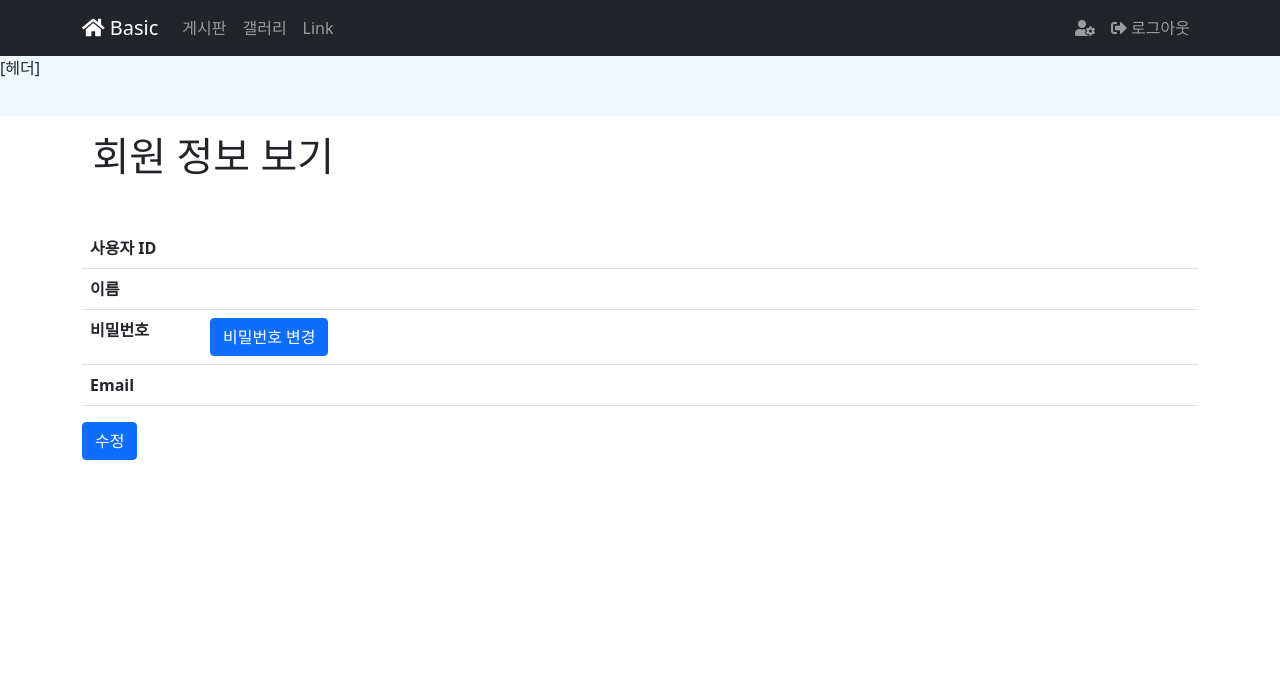
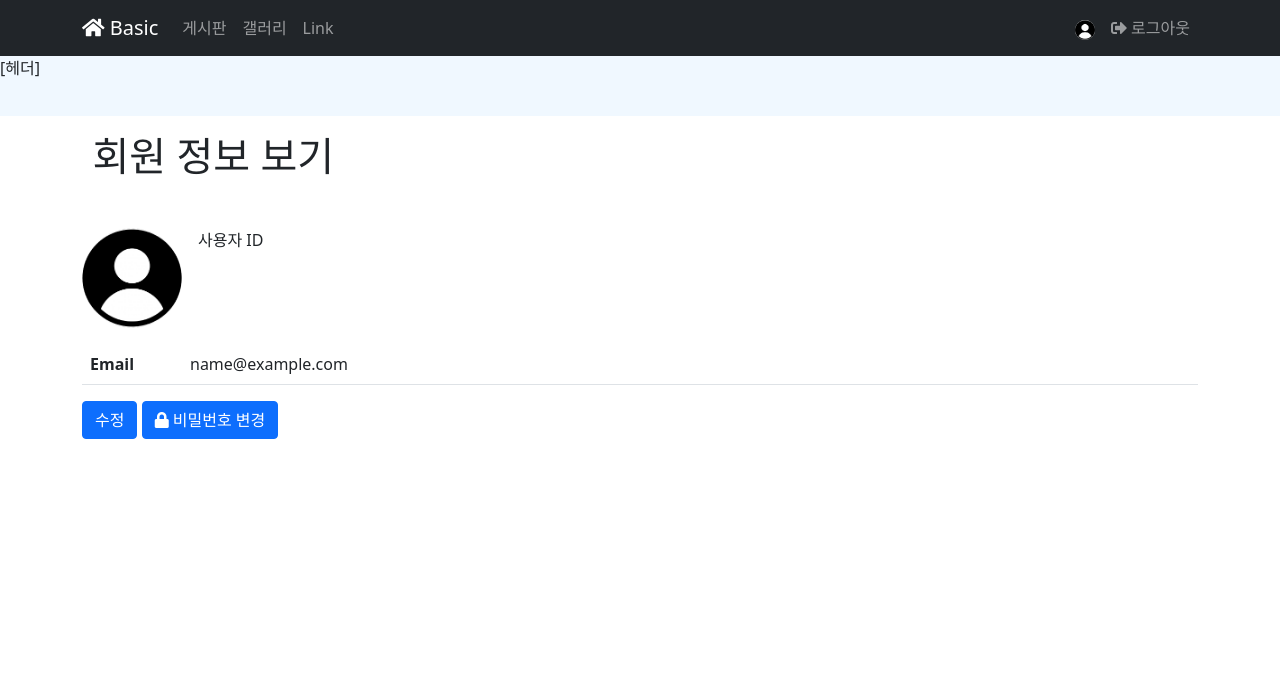
Before and after one commit to ksdiode/django_blog, a Django app: page /accounts/profile/ in a window 1280 px wide. Shown: the top 692 px of the page. Run offline with Django 4.2, Linux system fonts and the light colour scheme; the visitor is signed in with stand-in values (Sample User, id 1); data comes from the database, SQL or seed files in the repository; some libraries are stand-ins or nearby versions.

Commit message:
Django 스타트 템플릿

```diff
--- a/accounts/models.py
+++ b/accounts/models.py
@@ -1,5 +1,7 @@
 from django.db import models
 from django.contrib.auth.models import (BaseUserManager, AbstractBaseUser)
+from imagekit.models import ProcessedImageField
+from imagekit.processors import ResizeToFill
 
 class UserManager(BaseUserManager):
   def create_user(self, user_id, name, email, password=None):
@@ -40,6 +42,12 @@ class User(AbstractBaseUser):
 
   is_active = models.BooleanField('활성', default=True)
   is_admin = models.BooleanField('관리자', default=False)
+  avatar = ProcessedImageField(upload_to='avatar/',
+                              processors=[ResizeToFill(100, 100)],
+                              format='JPEG',
+                              options={'quality': 70},
+                              null=True,
+                              blank=True)
 
   objects = UserManager()
 
--- /dev/null
+++ b/accounts/templates/avatar.html
@@ -0,0 +1 @@
+<img src="/media/{{avatar}}" class="rounded-circle" width="20" height="20">
--- a/accounts/templates/registration/password_change_form.html
+++ b/accounts/templates/registration/password_change_form.html
@@ -2,7 +2,7 @@
 {% load django_bootstrap5 %}
 
 {% block content %}
-  <div class="mx-auto" style="width: 600px">
+  <div class="mx-auto" style="width: 400px">
     <h1>
       <i class="fas fa-lock"></i>
       비밀번호 변경
--- a/accounts/templates/registration/profile.html
+++ b/accounts/templates/registration/profile.html
@@ -4,35 +4,33 @@
 {% block content %}
   <h1>
     <i class="fas fa-user-gear"></i>
-    회원 정보 보기
-  </h1>
+    회원 정보 보기</h1>
 
-  <table class="table mt-5">
+  <div class="d-flex mt-5">
+    <div>
+      {% if profile.avatar %}
+        <img src="/media/{{profile.avatar}}" class="rounded-circle" width="100" height="100">
+      {% else %}
+        <img src="/media/avatar/unknown.png" class="rounded-circle" width="100" height="100">
+      {% endif %}
+    </div>
+    <div class="ms-3">
+      <p>사용자 ID</p>
+      <p>{{profile.user_id}}</p>
+    </div>
+  </div>
+  <table class="table mt-3">
     <tbody>
       <tr>
-        <th style="width:120px">사용자 ID</th>
-        <td>{{profile.user_id}}</td>
-      </tr>
-      <tr>
-        <th>이름</th>
-        <td>{{profile.name}}</td>
-      </tr>
-      <tr>
-        <th>비밀번호</th>
-        <td>
-          <a href="{% url 'accounts:password_change' %}" class="btn btn-primary">
-            <i class="fa-solid fa-pen-to-square"></i>
-            비밀번호 변경</a>
-        </td>
-      </tr>
-      <tr>
-        <th>Email</th>
+        <th style="width:100px">Email</th>
         <td>{{profile.email}}</td>
       </tr>
     </tbody>
   </table>
-  <a href="{% url 'accounts:profile_edit' %}" class="btn btn-primary">
+  <a href="{% url 'profile_edit' %}" class="btn btn-primary">
     <i class="fa-solid fa-pen-to-square"></i>
     수정</a>
-
+  <a href="{% url 'password_change' %}" class="btn btn-primary">
+    <i class="fas fa-lock"></i>
+    비밀번호 변경</a>
 {% endblock %}
--- /dev/null
+++ b/accounts/templatetags/avatar.py
@@ -0,0 +1,10 @@
+from django import template
+
+register = template.Library()
+
+@register.inclusion_tag('avatar.html')
+def avatar(user):
+  avatar_img = user.avatar if user.avatar else 'avatar/unknown.png'
+  return {
+    'avatar': avatar_img
+  }
--- a/accounts/urls.py
+++ b/accounts/urls.py
@@ -3,7 +3,7 @@ from django.contrib.auth import urls as auth_urls
 from django.urls import path, include
 from .views import *
 
-app_name = 'accounts'
+# app_name = 'accounts'
 
 urlpatterns = [
   path('register/', UserCreateView.as_view(), name='register'),
--- a/accounts/views.py
+++ b/accounts/views.py
@@ -3,8 +3,9 @@ from django.views import generic
 from django.urls import reverse_lazy
 from django.contrib.auth.mixins import LoginRequiredMixin
 from django.contrib.auth.mixins import AccessMixin
+from django.contrib.auth.hashers import check_password
 # from django.views.defaults import permission_denied
-from .forms import SignupForm
+from .forms import SignupForm, ProfileForm
 from .models import User
 
 class OwnerOnlyMixin(AccessMixin):
@@ -25,7 +26,7 @@ class UserCreateView(generic.CreateView):
   form_class = SignupForm
 
   # 회원가입 성공시 이동할 url 지정
-  success_url = reverse_lazy('accounts:register_done')
+  success_url = reverse_lazy('register_done')
 
 
 class UserCreateDoneView(generic.TemplateView):
@@ -33,25 +34,38 @@ class UserCreateDoneView(generic.TemplateView):
 
 
 class UserProfileView(LoginRequiredMixin, generic.DetailView):
-  model = User
+  # model = User
   template_name = 'registration/profile.html'
+  context_object_name = 'profile'
 
   def get_object(self):
     return get_object_or_404(User, pk=self.request.user.id)
 
 
 
+
 class UserProfileUpdateView(LoginRequiredMixin, generic.UpdateView):
   model = User
-  fields = ['name', 'email']
+  # fields = ['email', 'avatar']
+  form_class = ProfileForm
   template_name = 'registration/profile_form.html'
   success_url = reverse_lazy('profile')
 
   def get_object(self):
     return get_object_or_404(User, pk=self.request.user.id)
 
+  def form_valid(self, form):
+    chk_password = form.cleaned_data['chk_password']
+    if check_password(chk_password, self.request.user.password):
+      return super().form_valid(form)
+
+    # 비밀번호 틀린 경우
+    form.add_error('chk_password', '비밀번호가 일치하지 않습니다.')
+    return self.form_invalid(form)
+
   def get_context_data(self, **kwargs):
     context = super().get_context_data(**kwargs)
     user = self.get_object()
     context['user_id'] = user.user_id
+    context['avatar'] = user.avatar
     return context
--- a/config/settings.py
+++ b/config/settings.py
@@ -31,6 +31,7 @@ ALLOWED_HOSTS = []
 # Application definition
 
 INSTALLED_APPS = [
+    "accounts",
     "django.contrib.admin",
     "django.contrib.auth",
     "django.contrib.contenttypes",
@@ -38,7 +39,7 @@ INSTALLED_APPS = [
     "django.contrib.messages",
     "django.contrib.staticfiles",
     "django_bootstrap5",
-    "accounts",
+    'imagekit',
 ]
 
 MIDDLEWARE = [
--- a/templates/navbar.html
+++ b/templates/navbar.html
@@ -1,3 +1,4 @@
+{% load avatar %}
 <nav class="navbar navbar-expand-sm bg-dark navbar-dark">
   <div class="container">
     <a class="navbar-brand" href="{% url 'home' %}">
@@ -18,27 +19,27 @@
           <a class="nav-link" href="#">Link</a>
         </li>
       </ul>
-      <ul class="navbar-nav ms-auto">
+      <ul class="navbar-nav ms-auto accounts">
 
         {% if not user.is_authenticated %}
           <li class="nav-item">
-            <a class="nav-link" href="{%url 'accounts:login' %}">
+            <a class="nav-link" href="{%url 'login' %}">
               <i class="fas fa-sign-in-alt"></i>
               로그인</a>
           </li>
           <li class="nav-item">
-            <a class="nav-link" href="{%url 'accounts:register' %}">
+            <a class="nav-link" href="{%url 'register' %}">
               <i class="fas fa-user-plus"></i>
               회원가입</a>
           </li>
         {% else  %}
           <li class="nav-item">
-            <a class="nav-link" href="{%url 'accounts:profile' %}">
-              <i class="fas fa-user-cog"></i>
+            <a class="nav-link" href="{%url 'profile' %}">
+              {% avatar user%}
               {{user}}</a>
           </li>
           <li class="nav-item">
-            <a class="nav-link" href="{%url 'accounts:logout' %}">
+            <a class="nav-link" href="{%url 'logout' %}">
               <i class="fas fa-sign-out-alt"></i>
               로그아웃</a>
           </li>
```
Also changed, not shown: accounts/forms.py (+12 -1 lines), accounts/templates/registration/profile_form.html (+16 -5 lines), media/avatar/penguin.jpeg (added), media/avatar/unknown.png (added), 1 other file.
